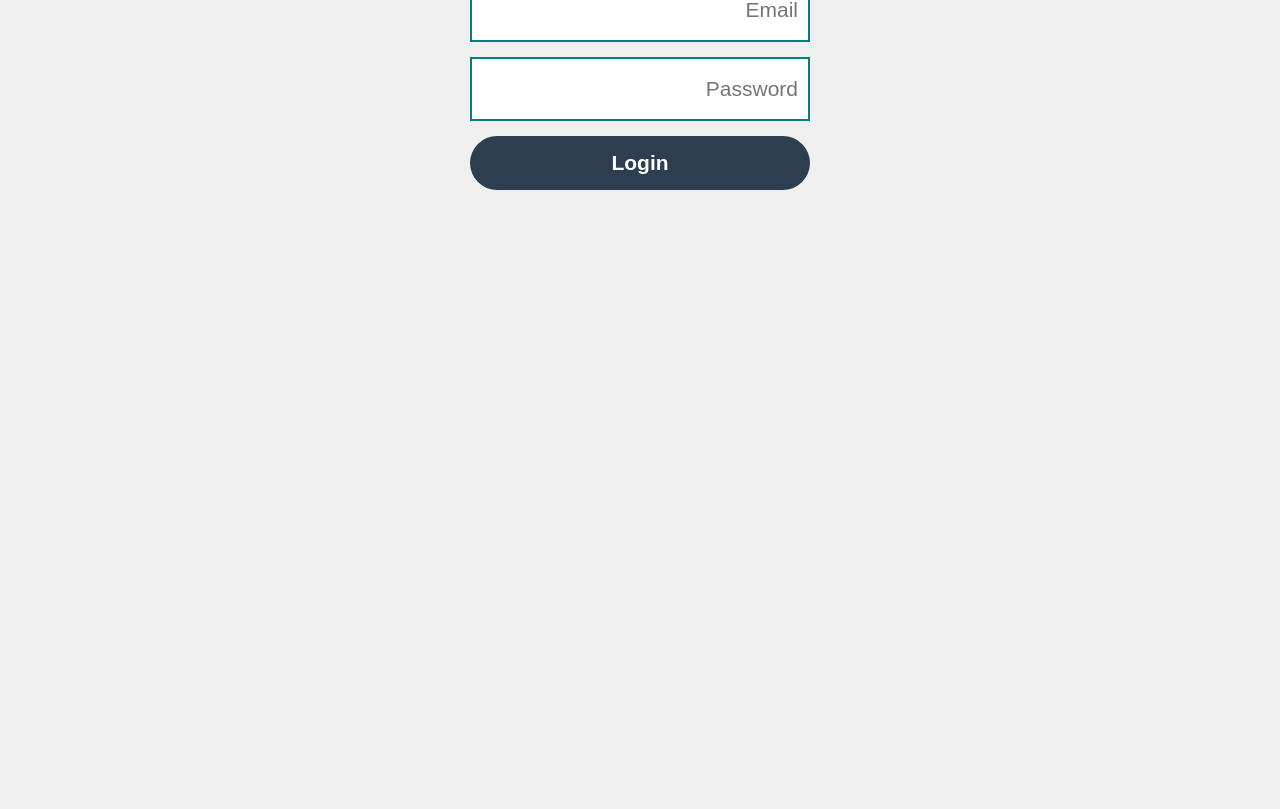
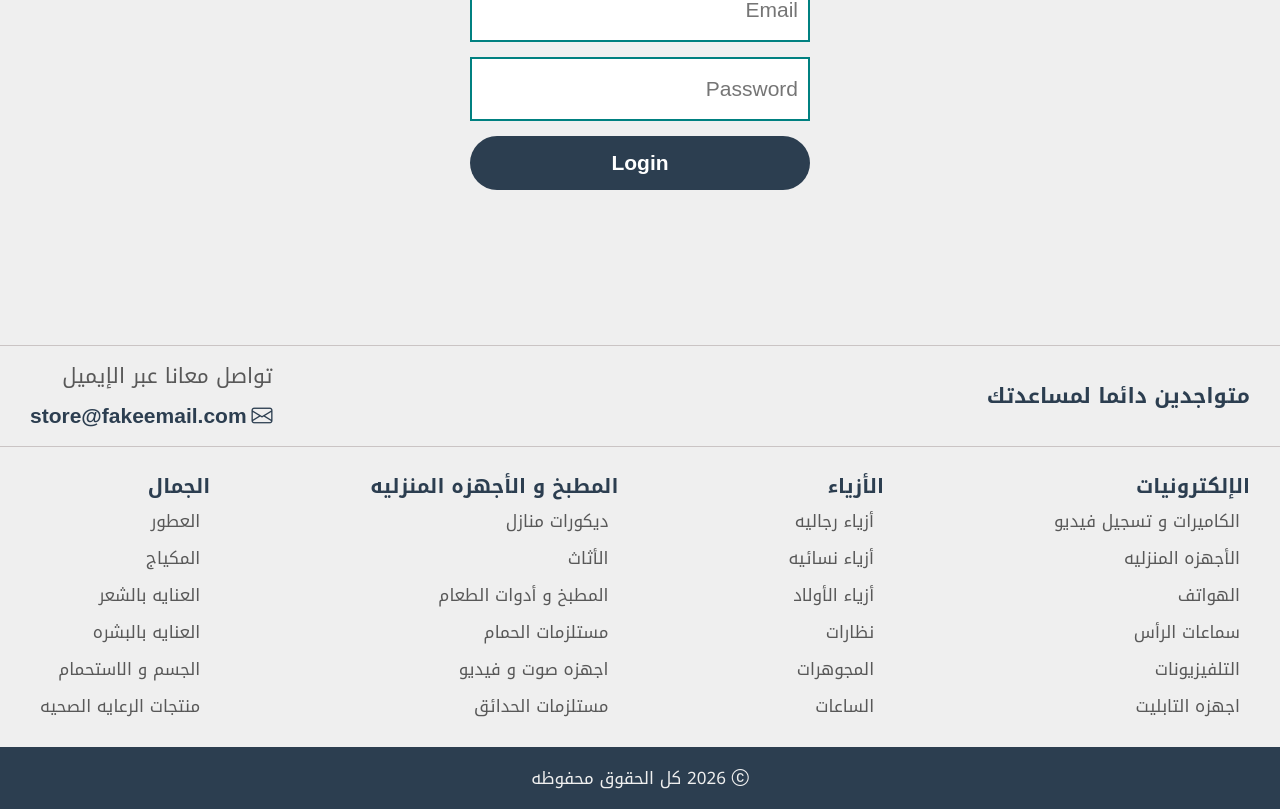
Before and after one commit to David-111409/E-Commerce-Baghdad, a React (Vite) app: page /login in a window 1280 px wide. Shown: the part 475-1284 px from the top of the page. Before the commit the page ends 800 px from the top, so only its background shows below. Built offline with nearby package versions, Linux system fonts and the light colour scheme; the HTML template or start-up script is replaced by a standard one.

Commit message:
footer end

```diff
--- a/src/App.jsx
+++ b/src/App.jsx
@@ -4,10 +4,9 @@ import { ToastContainer } from "react-toastify";
 import Header from "./components/header/Header";
 import { Route, Routes } from "react-router-dom";
 import Cart from "./pages/cart/Cart";
-import Banner from "./components/banner/Banner";
-import Category from "./components/category/Category";
-import SpecialOffers from "./components/special-offers/SpecialOffers";
 import Login from "./pages/forms/login";
+import Home from "./pages/home/Home";
+import Footer from "./components/footer/Footer";
 
 const App = () => {
   return (
@@ -16,9 +15,11 @@ const App = () => {
       <Header />
 
       <Routes>
+        <Route path="/" element={<Home />} />
         <Route path="/cart" element={<Cart />} />
         <Route path="/login" element={<Login />} />
       </Routes>
+      <Footer />
     </>
   );
 };
--- /dev/null
+++ b/src/components/footer/Footer.jsx
@@ -0,0 +1,69 @@
+import "./footer.css";
+
+const Footer = () => {
+  return (
+    <footer className="footer">
+      <div className="footer-top">
+        <h3 className="footer-top-title">متواجدین دائما لمساعدتك</h3>
+        <div className="footer-top-email">
+          <span className="footer-top-email-text">تواصل معانا عبر الإيميل</span>
+          <span className="footer-top-email-address">
+            <i className="bi bi-envelope" />
+            store@fakeemail.com
+          </span>
+        </div>
+      </div>
+      <div className="footer-items-wrapper">
+        <div className="footer-item">
+          <h4 className="footer-item-title">الإلكترونيات</h4>
+          <ul className="footer-item-links">
+            <li className="footer-item-link">الکامیرات و تسجیل فیدیو</li>
+            <li className="footer-item-link">الأجهزه المنزلیه</li>
+            <li className="footer-item-link">الهواتف</li>
+            <li className="footer-item-link">سماعات الرأس</li>
+            <li className="footer-item-link">التلفیزیونات</li>
+            <li className="footer-item-link">اجهزه التابلیت</li>
+          </ul>
+        </div>
+        <div className="footer-item">
+          <h4 className="footer-item-title">الأزیاء</h4>
+          <ul className="footer-item-links">
+            <li className="footer-item-link">أزیاء رجالیه</li>
+            <li className="footer-item-link">أزیاء نسائیه</li>
+            <li className="footer-item-link">أزیاء الأولاد</li>
+            <li className="footer-item-link">نظارات</li>
+            <li className="footer-item-link">المجوهرات</li>
+            <li className="footer-item-link">الساعات</li>
+          </ul>
+        </div>
+        <div className="footer-item">
+          <h4 className="footer-item-title">المطبخ و الأجهزه المنزلیه</h4>
+          <ul className="footer-item-links">
+            <li className="footer-item-link">دیکورات منازل</li>
+            <li className="footer-item-link">الأثاث</li>
+            <li className="footer-item-link">المطبخ و أدوات الطعام</li>
+            <li className="footer-item-link">مستلزمات الحمام</li>
+            <li className="footer-item-link">اجهزه صوت و فیدیو</li>
+            <li className="footer-item-link">مستلزمات الحدائق</li>
+          </ul>
+        </div>
+        <div className="footer-item">
+          <h4 className="footer-item-title">الجمال</h4>
+          <ul className="footer-item-links">
+            <li className="footer-item-link">العطور</li>
+            <li className="footer-item-link">المکیاج</li>
+            <li className="footer-item-link">العنایه بالشعر</li>
+            <li className="footer-item-link">العنایه بالبشره</li>
+            <li className="footer-item-link">الجسم و الاستحمام</li>
+            <li className="footer-item-link">منتجات الرعایه الصحیه</li>
+          </ul>
+        </div>
+      </div>
+      <div className="footer-bottom">
+        <i className="bi bi-c-circle"></i> {new Date().getFullYear()} کل الحقوق محفوظه
+      </div>
+    </footer>
+  );
+};
+
+export default Footer;
--- /dev/null
+++ b/src/components/footer/footer.css
@@ -0,0 +1,107 @@
+.footer {
+  margin-top: 20px;
+}
+
+.footer-top {
+  display: flex;
+  align-items: center;
+  justify-content: space-between;
+  padding: 10px 30px;
+  border-top: 1px solid rgb(202, 196, 196);
+  border-bottom: 1px solid rgb(202, 196, 196);
+}
+
+.footer-top-title {
+  color: var(--primary-color);
+  font-size: 21px;
+}
+
+.footer-top-email {
+  display: flex;
+  flex-direction: column;
+  font-size: 21px;
+  color: var(--gray-color);
+}
+
+.footer-top-email-address {
+  font-weight: 600;
+  color: var(--primary-color);
+}
+
+.footer-top-email-address i {
+  margin-left: 5px;
+}
+
+/* Footer Items */
+.footer-items-wrapper {
+  padding: 20px 30px;
+  display: grid;
+  grid-template-columns: auto auto auto auto;
+  justify-content: space-between;
+}
+
+.footer-item-title {
+  color: var(--primary-color);
+  font-size: 20px;
+}
+
+.footer-item-links {
+  padding: 0 10px;
+}
+
+.footer-item-link {
+  margin-bottom: 5px;
+  font-size: 17px;
+  cursor: pointer;
+  color: var(--gray-color);
+}
+
+/* Footer Bottom */
+.footer-bottom {
+  text-align: center;
+  background-color: var(--primary-color);
+  color: var(--main-color);
+  padding: 15px 10px;
+  font-size: 17px;
+}
+
+@media (max-width: 920px) {
+  .footer-items-wrapper {
+    grid-template-columns: repeat(2, 45%);
+    row-gap: 20px;
+  }
+}
+
+@media (max-width: 620px) {
+  .footer-top {
+    flex-direction: column;
+    align-items: flex-start;
+    gap: 10px;
+  }
+
+  .footer-top-title {
+    font-size: 24px;
+  }
+
+  .footer-top-email {
+    font-size: 24px;
+  }
+}
+
+@media (max-width: 520px) {
+  .footer-top,
+  .footer-items-wrapper {
+    padding: 15px;
+  }
+  .footer-items-wrapper {
+    grid-template-columns: 1fr;
+  }
+
+  .footer-item-title {
+    font-size: 25px;
+  }
+
+  .footer-item-link {
+    font-size: 21px;
+  }
+}
```
